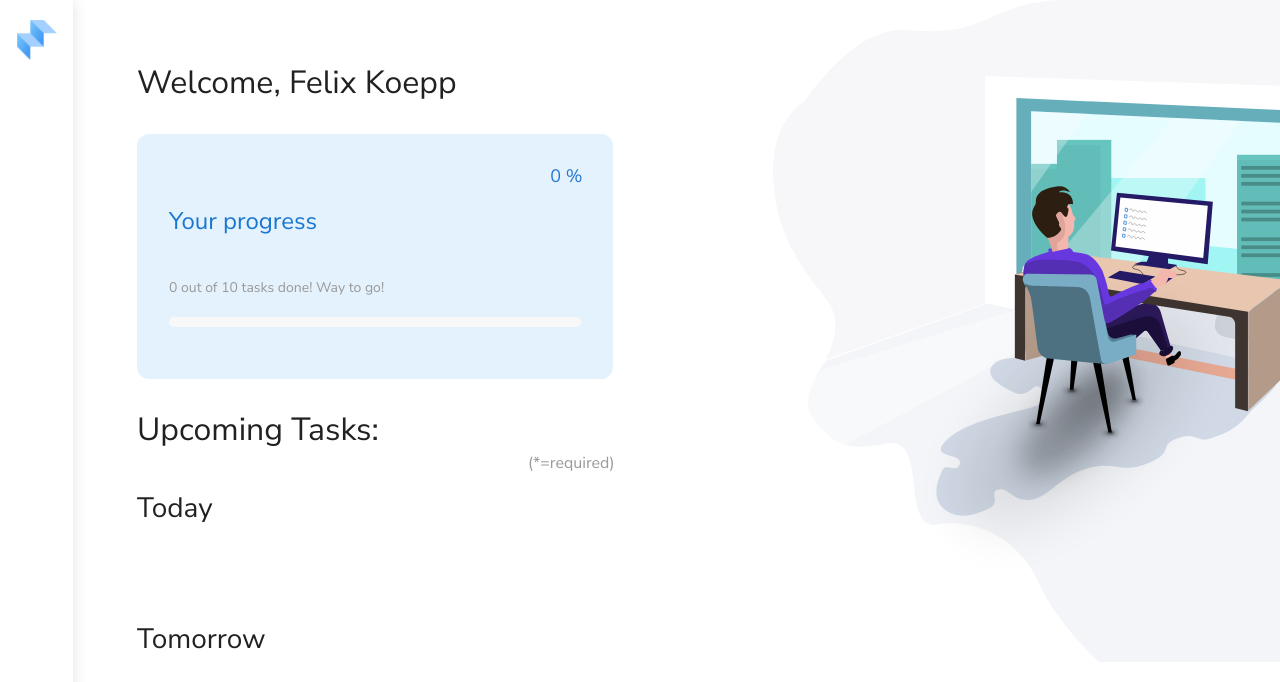
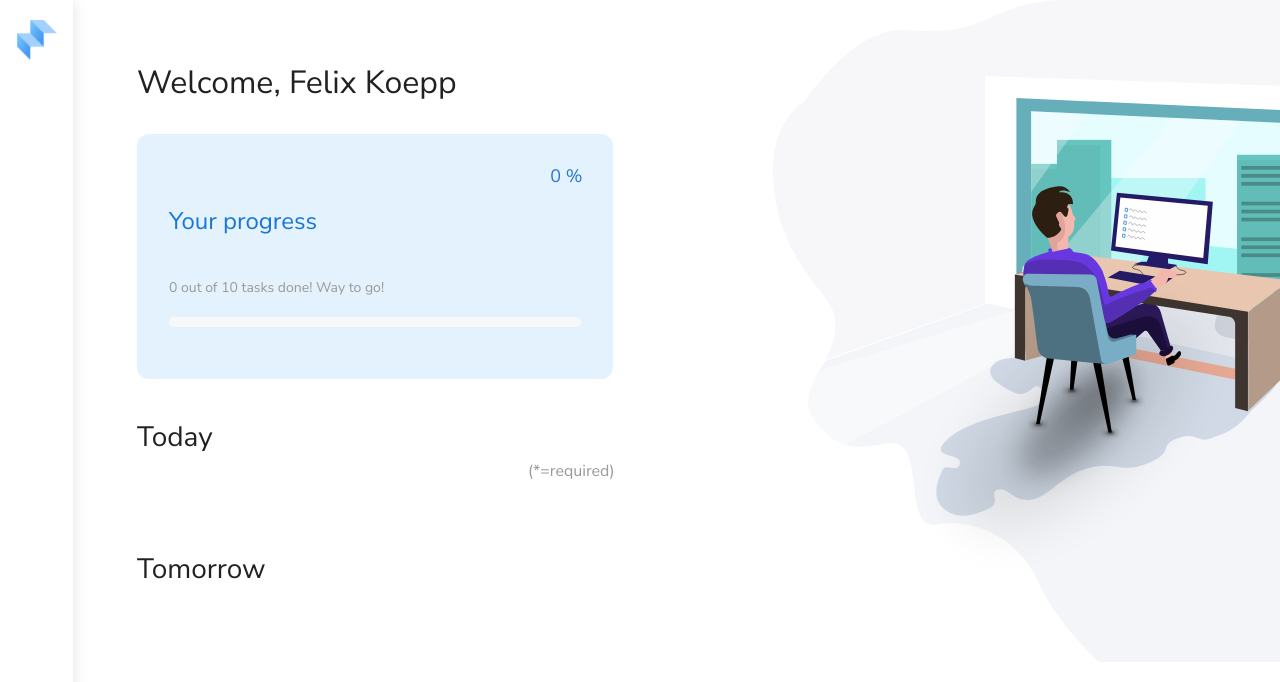
Before and after one commit to wpbdry/stepify, a Flask app: template templates/main.html in a window 1280 px wide. Shown: the top 682 px of the page. Run offline with Flask 2, Linux system fonts and the light colour scheme; the template is opened without the code that fills it, so the values that code supplies are empty; some libraries are stand-ins or nearby versions.

Commit message:
Commented Upcoming Tasks out. Better, cleaner design. Title was overkill...

```diff
--- a/templates/main.html
+++ b/templates/main.html
@@ -85,7 +85,7 @@
       <div class="uk-card">
         <span class="uk-card-badge uk-text-muted uk-margin-small-top">(*=required)</span>
 
-        <h1 class="no-bottom-margin">Upcoming Tasks:</h1>
+        <!-- <h1 class="no-bottom-margin">Task List:</h1> -->
 
         <div class="task-category" id="task-category-today">
             <h2 class="uk-margin-medium">Today</h2>
```
